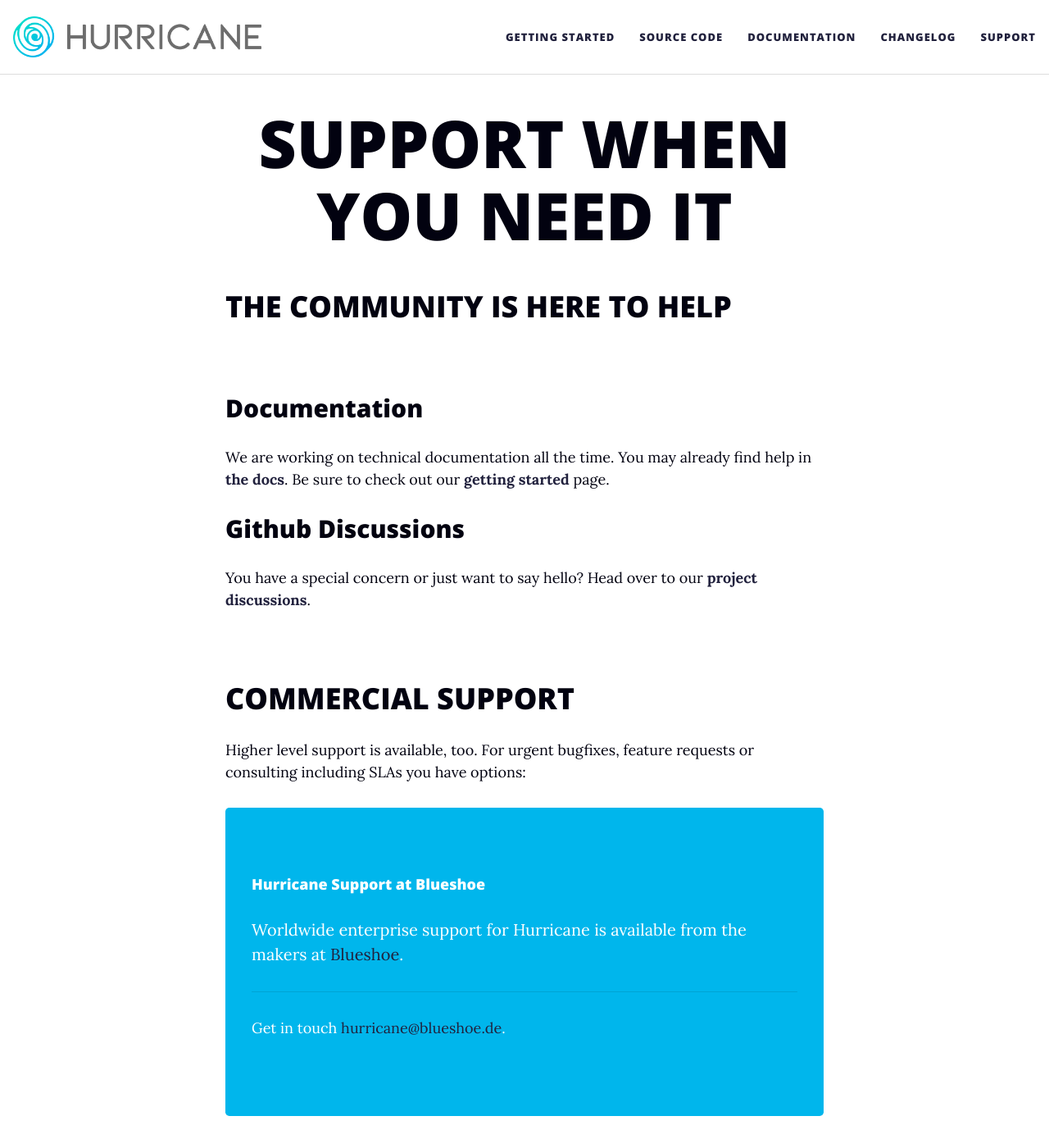
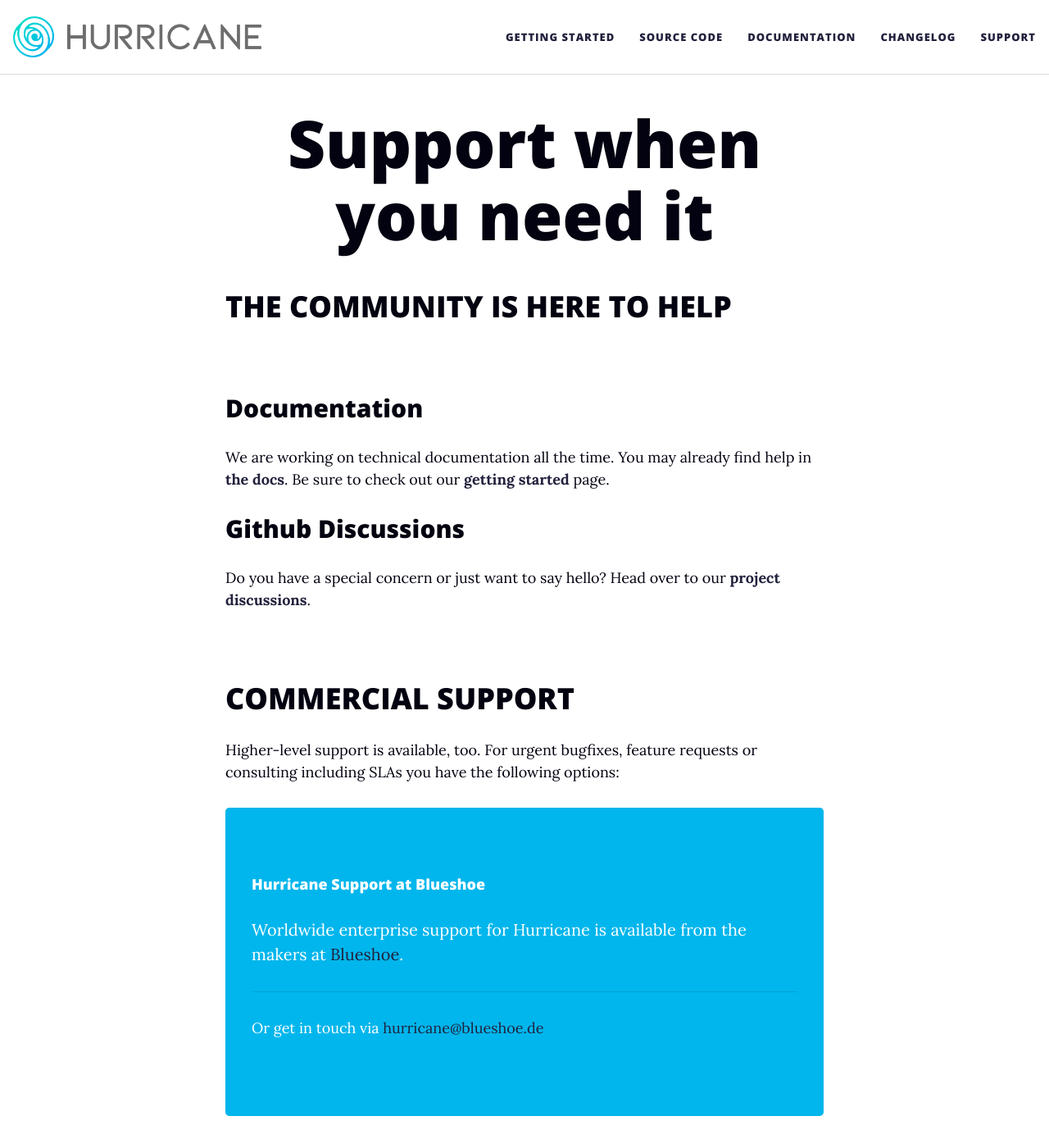
Before and after one commit to django-hurricane/django-hurricane, a Jekyll site: the page built from website/support.md, in a window 1280 px wide and 1400 px high. Shown: the whole window at 82% size. Built offline with Jekyll 4.4.1, drawn with Linux system fonts in a browser that asks for light colours; nearby versions of some CDN libraries.

Commit message:
Update support.md

```diff
--- a/website/support.md
+++ b/website/support.md
@@ -1,6 +1,6 @@
 ---
 layout: page
-title: SUPPORT WHEN YOU NEED IT
+title: Support when you need it
 ---
 
 # THE COMMUNITY IS HERE TO HELP
@@ -13,20 +13,20 @@ We are working on technical documentation all the time. You may already find hel
 <br />
 
 ## Github Discussions
-You have a special concern or just want to say hello? Head over to our
+Do you have a special concern or just want to say hello? Head over to our
 [**project discussions**](https://github.com/Blueshoe/django-hurricane/discussions/).
 
 <br />
 
 # COMMERCIAL SUPPORT
 
-Higher level support is available, too. For urgent bugfixes, feature requests or consulting including SLAs
-you have options:
+Higher-level support is available, too. For urgent bugfixes, feature requests or consulting including SLAs
+you have the following options:
 
 <div class="jumbotron dh-color">
     <h4>Hurricane Support at Blueshoe</h4>
     <p class="lead">Worldwide enterprise support for Hurricane is available
         from the makers at <a href="https://blueshoe.de">Blueshoe</a>.</p>
     <hr class="my-4">
-    <p>Get in touch <a href="mailto:hurricane@blueshoe.de">hurricane@blueshoe.de</a>.</p>
+    <p>Or get in touch via <a href="mailto:hurricane@blueshoe.de">hurricane@blueshoe.de</a></p>
 </div>
```
